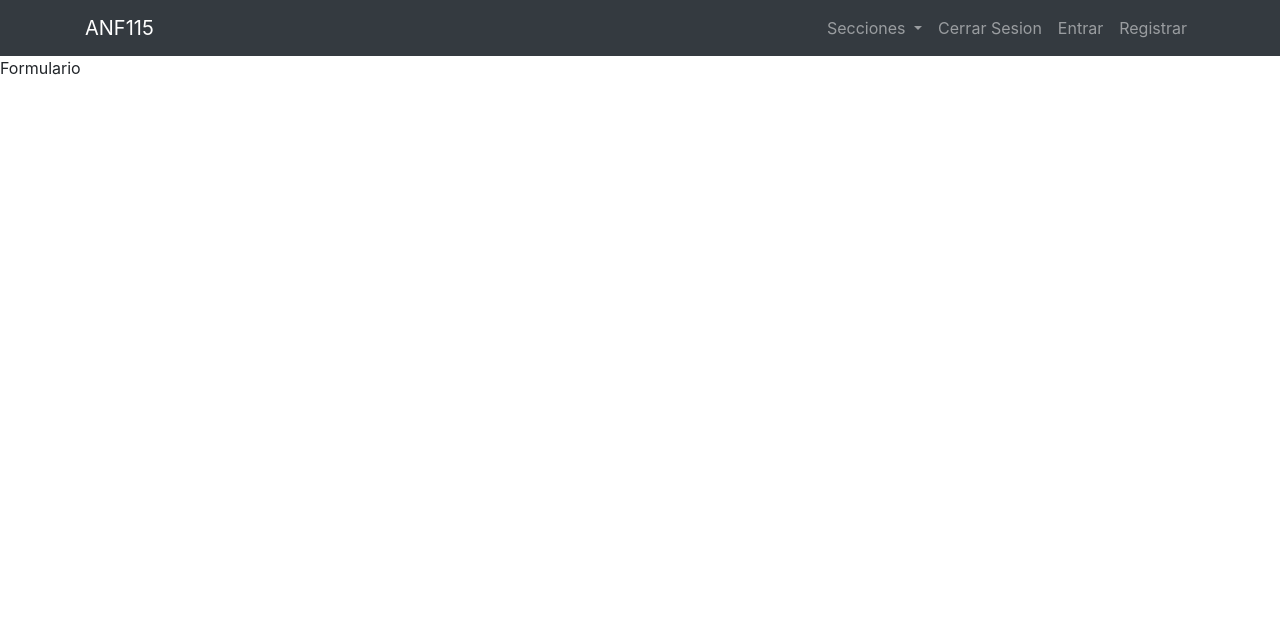
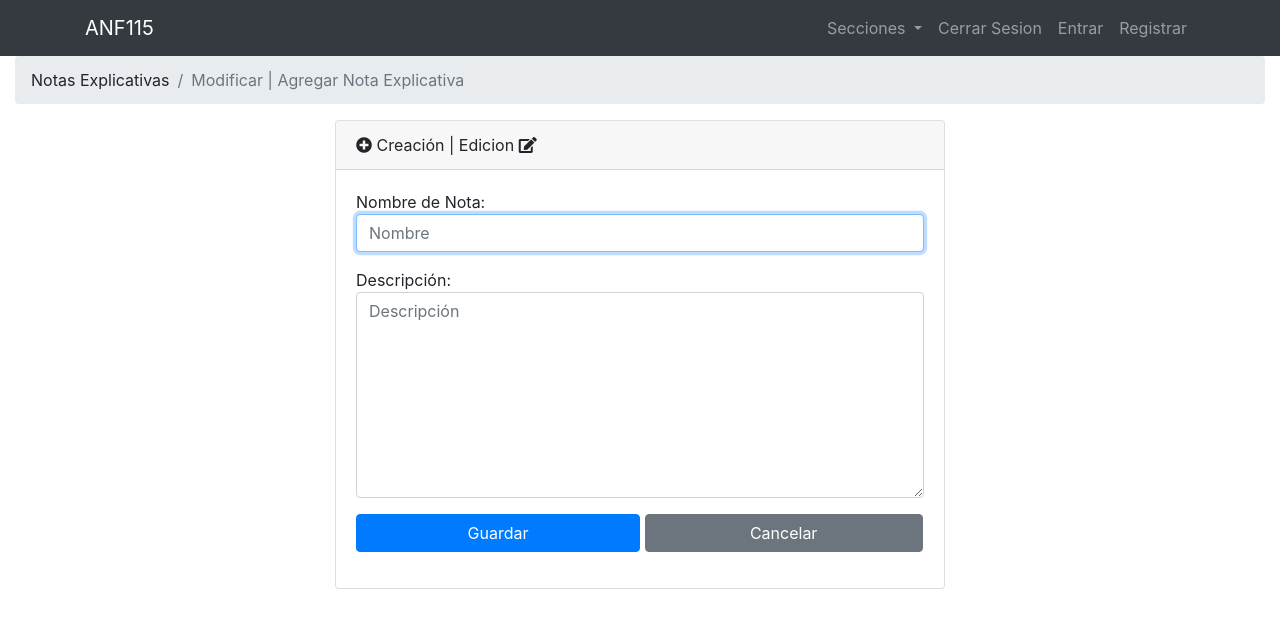
Before and after one commit to dennisrmz/analisis-financiero, a Node server app: page /contabilidad_general/estados_financieros/1/1/notas_explicativas/listado/agregar in a window 1280 px wide. Shown: the top 628 px of the page. Run offline with Node 20, Linux system fonts and the light colour scheme; some libraries are stand-ins or nearby versions.

Commit message:
Agregando vistar agregar_nota

```diff
--- a/src/routes/contabilidad_general.js
+++ b/src/routes/contabilidad_general.js
@@ -41,10 +41,10 @@ router.get('/estados_financieros/estado_flujo_efectivo/:ID_ESTADOFINANCIERO', as
 //------------------------------------------NOTAS EXPLICATIVAS------------------------------------------------------
 
 //Mostrar listado de notas explicativas del estado financiero elegido
-router.get('/estados_financieros/:NOMBRE_ESTADOFINANCIERO/:ID_ESTADOFINANCIERO/notas_explicativas/listado',async (req, res,next) => {
+router.get('/estados_financieros/:NOMBRE_ESTADOFINANCIERO/:ID_ESTADOFINANCIERO/notas_explicativas/listado',async (req, res) => {
     const { NOMBRE_ESTADOFINANCIERO } = req.params;
     const { ID_ESTADOFINANCIERO } = req.params;
-    const notasexplicativas = pool.query('SELECT * FROM notaexplicativa INNER JOIN estadofinanciero ON ' +
+    const notasexplicativas = await pool.query('SELECT * FROM notaexplicativa INNER JOIN estadofinanciero ON ' +
     'notaexplicativa.ID_ESTADOFINANCIERO = estadofinanciero.ID_ESTADOFINANCIERO WHERE estadofinanciero.ID_ESTADOFINANCIERO = ?', [ ID_ESTADOFINANCIERO ]);
     console.log("ID_ESTADOFINANCIERO");
     console.log({ID_ESTADOFINANCIERO});
--- a/src/views/contabilidad_general/agregar.hbs
+++ b/src/views/contabilidad_general/agregar.hbs
@@ -1 +1,35 @@
-Formulario
+<div class="container-fluid">
+        <!-- Breadcrumbs-->
+                <ol class="breadcrumb">
+                <li class="breadcrumb-item">Notas Explicativas</li>
+                <li class="breadcrumb-item active">Modificar | Agregar Nota Explicativa</li>
+                </ol>
+        <div class="row">
+                <div class="col-md-6 mx-auto">
+                        <div class="card">
+                                <div class="card-header">
+                                        <i class="fas fa-plus-circle"></i>
+                                        Creación | Edicion
+                                        <i class="fas fa-edit"></i>
+
+                                </div>
+                                <div class="card-body">
+                                        <form action="/estados_financieros/agregar_nota_explicativa" method="POST">
+                                                <div class="form-group">
+                                                        <a>Nombre de Nota:</a>
+                                                        <input type="text" name="nombre" class="form-control" placeholder="Nombre" autofocus>
+                                                </div>
+                                                <div class="form-group">
+                                                        <a>Descripción:</a>
+                                                        <textarea type="text" name="descripcion" rows = "8" class="form-control" placeholder="Descripción"></textarea>
+                                                </div>
+                                                <div class="form-group">
+                                                        <button style="width: 50%" class="btn btn-primary">Guardar</button>
+                                                        <button style="width: 49%" class="btn btn-secondary">Cancelar</button>
+                                                </div>
+                                        </form>
+                                </div>
+                        </div>
+                </div>
+        </div>
+</div>
```
Also changed, not shown: src/views/contabilidad_general/listado_estados_financieros.hbs (+5 -5 lines), src/views/contabilidad_general/listado_notas_explicativas.hbs (+6 -5 lines).
